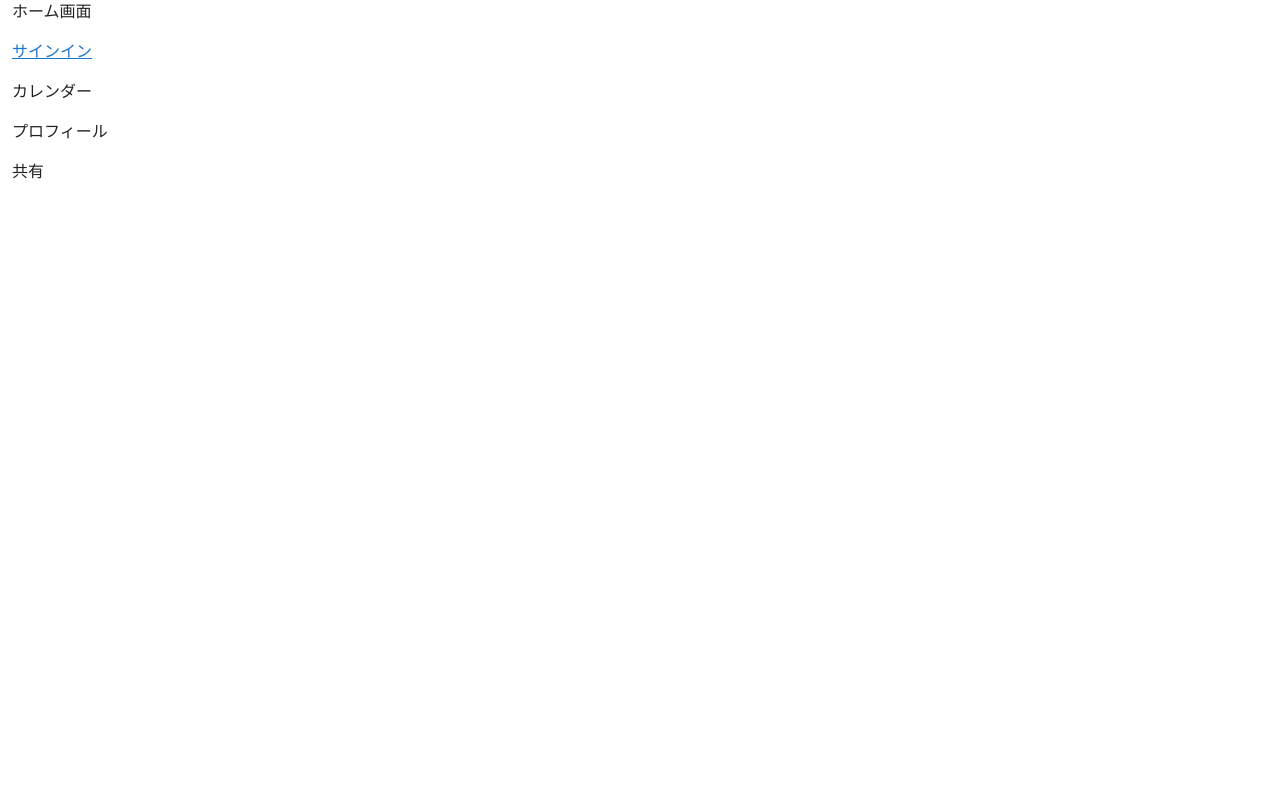
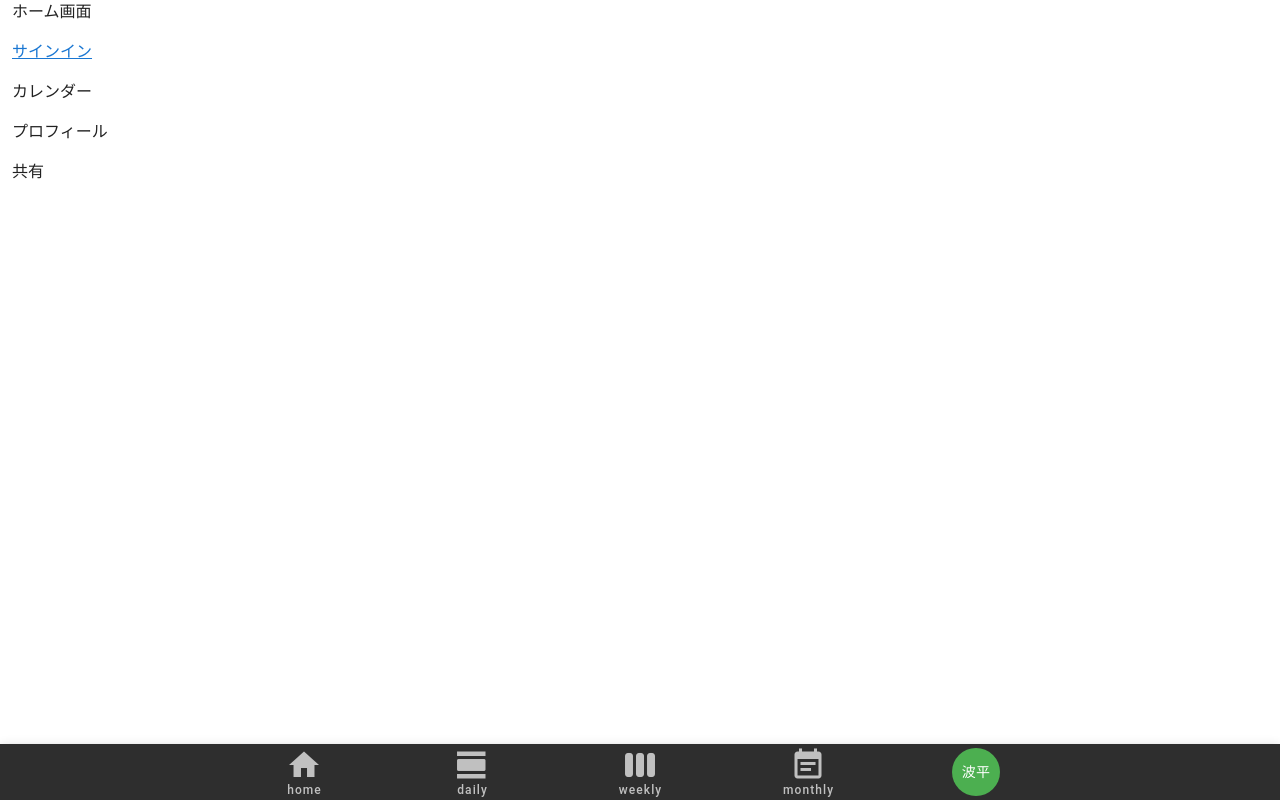
Before and after one commit to osuke-noguchi/calendar-app-js, a Vue app: page / in a window 1280 px wide. Built offline with nearby package versions, Linux system fonts and the light colour scheme; a small style sheet from the web is missing.

Commit message:
Footer.vueをVuetifyを使って書き換え

```diff
--- a/src/components/Footer.vue
+++ b/src/components/Footer.vue
@@ -1,9 +1,106 @@
 <template>
-  <footer />
+  <v-footer v-if="signInUser" app class="pa-0">
+    <v-bottom-navigation grow dark>
+      <v-btn class="my-auto" height="56" @click="routerPush('/')">
+        <span>home</span>
+        <v-icon large>home</v-icon>
+      </v-btn>
+      <v-btn class="my-auto" height="56" @click="routerPush('/calendar/day')">
+        <span>daily</span>
+        <v-icon large>view_day</v-icon>
+      </v-btn>
+      <v-btn class="my-auto" height="56" @click="routerPush('/calendar/week')">
+        <span>weekly</span>
+        <v-icon large>view_week</v-icon>
+      </v-btn>
+      <v-btn class="my-auto" height="56" @click="routerPush('/calendar/month')">
+        <span>monthly</span>
+        <v-icon large>event_note</v-icon>
+      </v-btn>
+      <v-menu top open-on-hover offset-y>
+        <template v-slot:activator="{ on }">
+          <div :class="$style.profile" class="py-1 px-1 text-center" v-on="on">
+            <v-avatar :color="signInUser.themeColor">
+              <span class="white--text body-2" v-text="signInUser.nickname" />
+            </v-avatar>
+          </div>
+        </template>
+        <v-card>
+          <v-list>
+            <v-list-item
+              v-for="(item, index) in items"
+              :key="index"
+              link
+              @click="handleMethod(item.methodName)"
+            >
+              <v-list-item-icon>
+                <v-icon v-text="item.icon" />
+              </v-list-item-icon>
+              <v-list-item-content>
+                <v-list-item-title v-text="item.title" />
+              </v-list-item-content>
+            </v-list-item>
+          </v-list>
+          <v-card-actions>
+            <v-btn block @click="signOut">サインアウト</v-btn>
+          </v-card-actions>
+        </v-card>
+      </v-menu>
+    </v-bottom-navigation>
+  </v-footer>
 </template>
 
 <script>
-import { defineComponent } from '@vue/composition-api';
+import { defineComponent, reactive, toRefs } from '@vue/composition-api';
+import { profileMockData } from '@/store/profile';
 
-export default defineComponent({});
+export default defineComponent({
+  setup(prop, context) {
+    const state = reactive({
+      items: [
+        {
+          title: 'プロフィール',
+          icon: 'account_circle',
+          methodName: 'profile',
+        },
+        { title: '共有する', icon: 'share', methodName: 'share' },
+      ],
+      signInUser: profileMockData,
+    });
+    const handleMethod = methodName => {
+      eval(methodName)();
+    };
+    const routerPush = path => {
+      context.root.$router.push(
+        path,
+        () => {},
+        () => {},
+      );
+    };
+    const profile = () => {
+      routerPush('/profile');
+    };
+    const share = () => {
+      routerPush('/share');
+    };
+    const signOut = () => {
+      routerPush('/sign-in');
+    };
+    return {
+      ...toRefs(state),
+      handleMethod,
+      profile,
+      share,
+      signOut,
+      routerPush,
+    };
+  },
+});
 </script>
+
+<style lang="scss" module>
+.profile {
+  cursor: pointer;
+  width: 168px;
+}
+</style>
```
